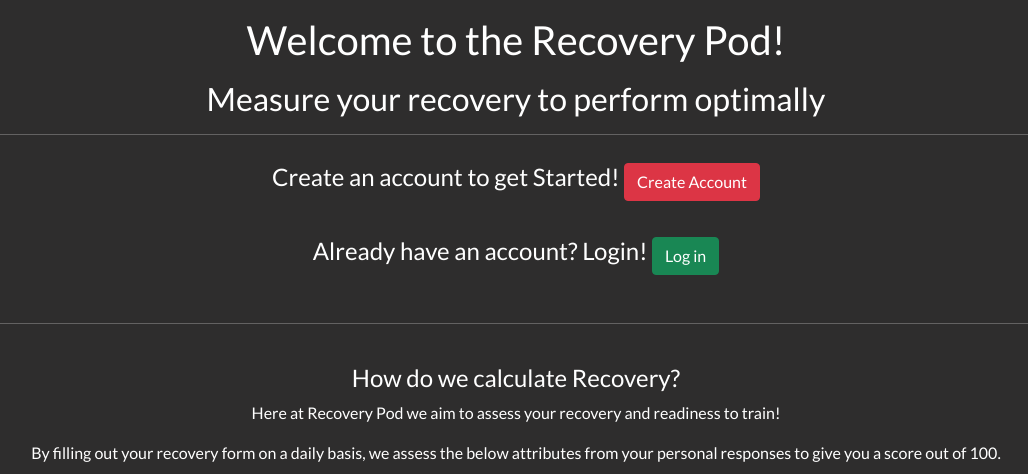
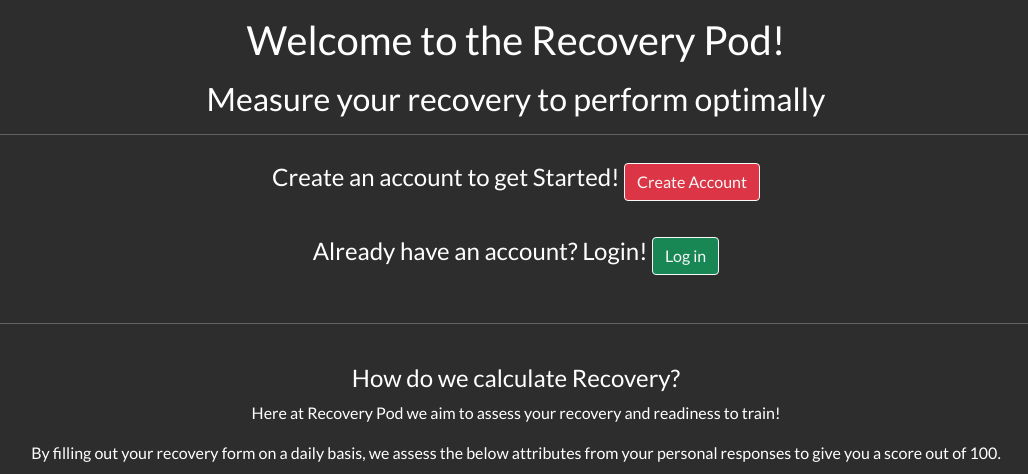
Before and after one commit to aryan008/recovery-pod, a Flask app: page / in a window 1280 px wide. Shown: the part 48-522 px from the top of the page, without its empty margins (124-1152 px from the left). Run offline with Flask 2, Linux system fonts and the light colour scheme; data that the repository does not hold is empty; some libraries are stand-ins or nearby versions.

Commit message:
Fix: Colouring of buttons bug fix

```diff
--- a/templates/recovery.html
+++ b/templates/recovery.html
@@ -10,14 +10,14 @@
         <h4 class="text-center mt-4 home-page-check-text">Create an account to get Started!
             <span>
                 <!--account creation button since not in session-->
-                <a href="{{ url_for('create_account') }}" type="button" class="mt-1 btn btn-danger home-page-create-account">Create Account</a>
+                <a href="{{ url_for('create_account') }}" type="button" class="mt-1 btn btn-danger btn-outline-light home-page-create-account">Create Account</a>
             </span>
         </h4>
         <br>
         <h4 class="text-center home-page-check-text">Already have an account? Login!
             <span>
                 <!--login button since not in session-->
-                <a href="{{ url_for('login') }}" type="button" class="mt-1 btn btn-success home-page-login">Log in</a>
+                <a href="{{ url_for('login') }}" type="button" class="mt-1 btn btn-success btn-outline-light home-page-login">Log in</a>
             </span>
         </h4>
         <br>
```
